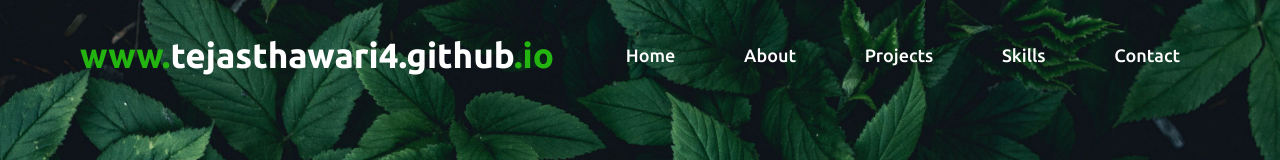
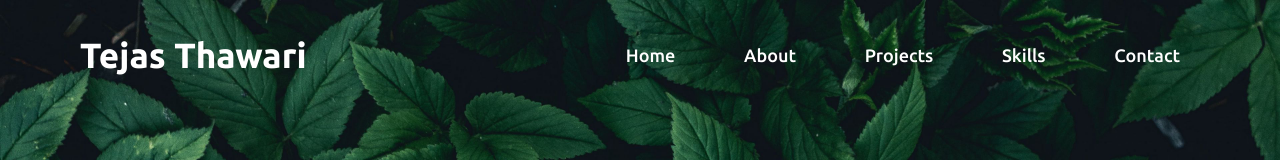
Before and after one commit to rohitwaykos/Rohitwaykos.github.io, a plain HTML site: page index.html in a window 1280 px wide. Shown: the top 160 px of the page. Drawn offline with nearby package versions, Linux system fonts and the light colour scheme; some packages are replaced by stand-ins of ours; a script that the page names is missing.

Commit message:
Update index.html

```diff
--- a/index.html
+++ b/index.html
@@ -50,7 +50,7 @@
       </div>
       <div class="max-width">
         <div class="logo">
-          <a href="#"><span>www.</span>tejasthawari4.github<span>.io</span></a>
+          <a href="#">Tejas Thawari</a>
         </div>
         <ul class="menu">
           <li><a href="#home" class="menu-btn">Home</a></li>
```
